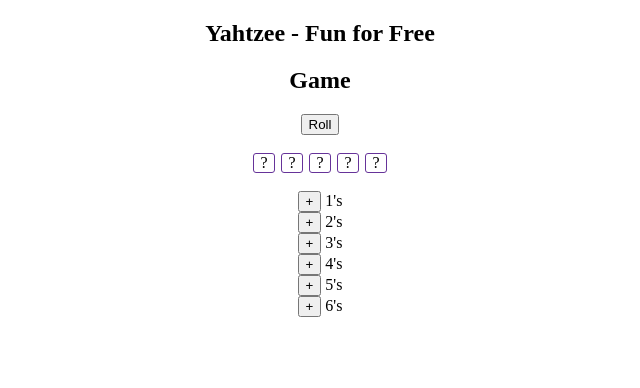
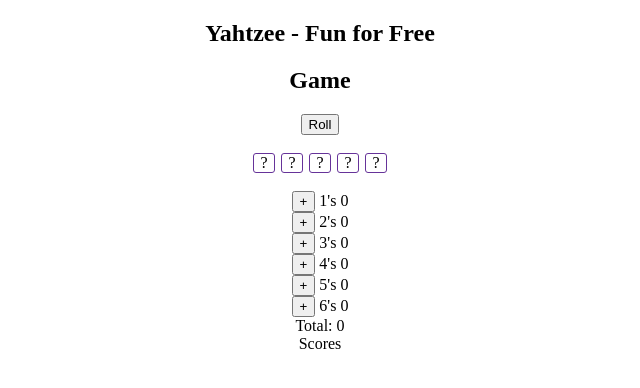
Before and after one commit to andydlindsay/yahtzee, a React (Create React App) app in the folder client/: page / in a window 1280 px wide. Shown: the top 388 px of the page, without its empty margins (320-960 px from the left). Built offline with nearby package versions, Linux system fonts and the light colour scheme.

Commit message:
can calc scores

```diff
--- a/client/src/components/Game.jsx
+++ b/client/src/components/Game.jsx
@@ -2,6 +2,7 @@ import React from 'react';
 import { dieRoll } from '../helpers/dice-helpers';
 import './Game.scss';
 import Die from './Die';
+import Scores from './Scores';
 
 const Game = () => {
   const initialCup = [0, 0, 0, 0, 0];
@@ -16,37 +17,43 @@ const Game = () => {
       name: `1's`,
       target: [1],
       score: 0,
-      setId: null
+      setId: null,
+      valPerDie: 1
     },
     'twos': {
       name: `2's`,
       target: [2],
       score: 0,
-      setId: null
+      setId: null,
+      valPerDie: 2
     },
     'threes': {
       name: `3's`,
       target: [3],
       score: 0,
-      setId: null
+      setId: null,
+      valPerDie: 3
     },
     'fours': {
       name: `4's`,
       target: [4],
       score: 0,
-      setId: null
+      setId: null,
+      valPerDie: 4
     },
     'fives': {
       name: `5's`,
       target: [5],
       score: 0,
-      setId: null
+      setId: null,
+      valPerDie: 5
     },
     'sixes': {
       name: `6's`,
       target: [6],
       score: 0,
-      setId: null
+      setId: null,
+      valPerDie: 6
     },
   });
 
@@ -89,22 +96,41 @@ const Game = () => {
     return kept.includes(index);
   };
 
-  const onSelectScore = (key) => {
-    const newSaved = saveCup();
-    setScores(prev => ({...prev, [key]: {...prev[key], setId: newSaved.length - 1}}));
+  const calcScore = (target, set, valPerDie) => {
+    let total = 0;
+    for (const die of set) {
+      if (target.includes(die)) {
+        total++;
+      }
+    }
+    return total * valPerDie;
   };
 
-  const saveCup = () => {
+  const onSelectScore = (key) => {
     const newSaved = [...saved, cup];
     setSaved(newSaved);
     setCup(initialCup);
     setKept([]);
     setNumRolls(initialRollCount);
-    return newSaved;
+    setScores(prev => ({
+      ...prev,
+      [key]: {
+        ...prev[key],
+        setId: newSaved.length - 1,
+        score: calcScore(scores[key].target, cup, scores[key].valPerDie)
+      }
+    }));
+  };
+
+  const totalScore = () => {
+    let total = 0;
+    for (const key in scores) {
+      total += scores[key].score;
+    }
+    return total;
   };
 
   const showSaved = (id) => {
-    console.log('saved:', saved[id]);
     return saved[id].map((d, index) => (<Die key={index} value={d}/>));
   };
 
@@ -127,37 +153,23 @@ const Game = () => {
           />
         )) }
       </div>
-      {/* <div>
-        <button
-          onClick={saveCup}
-        >Save Cup</button>
-      </div> */}
-      {/* <div className="saved-rolls">
-        { saved.map((set, i) => {
-          return (
-            <div key={i}>
-              { set.map((d, index) => (
-                <Die key={index}
-                  value={d}
-                />
-              )) }
-            </div>
-          )
-        }) }
-      </div> */}
       <div className="scores">
         { showScores().map(([key, score]) => {
           return (
             <div key={key}>
               <button
                 onClick={() => onSelectScore(key)}
+                className={score.score ? 'hidden' : null}
               >+</button>
               <span> {score.name}</span>
               { score.setId !== null ? showSaved(score.setId) : null }
+              <span> {score.score}</span>
             </div>
           );
         }) }
+        <div>Total: {totalScore()}</div>
       </div>
+      <Scores scores={scores} />
     </div>
   );
 };
--- a/client/src/components/Game.scss
+++ b/client/src/components/Game.scss
@@ -5,3 +5,7 @@
 .saved-rolls {
   margin-top: 15px;
 }
+
+.hidden {
+  display: none;
+}
--- /dev/null
+++ b/client/src/components/Scores.jsx
@@ -0,0 +1,11 @@
+import React from 'react';
+
+const Scores = (props) => {
+  return (
+    <div className="scores">
+      Scores
+    </div>
+  );
+};
+
+export default Scores;
```
Also changed, not shown: client/src/components/Header.scss (added), client/src/components/Scores.scss (added), 1 other file (tests, documents, lock files or other folders).
